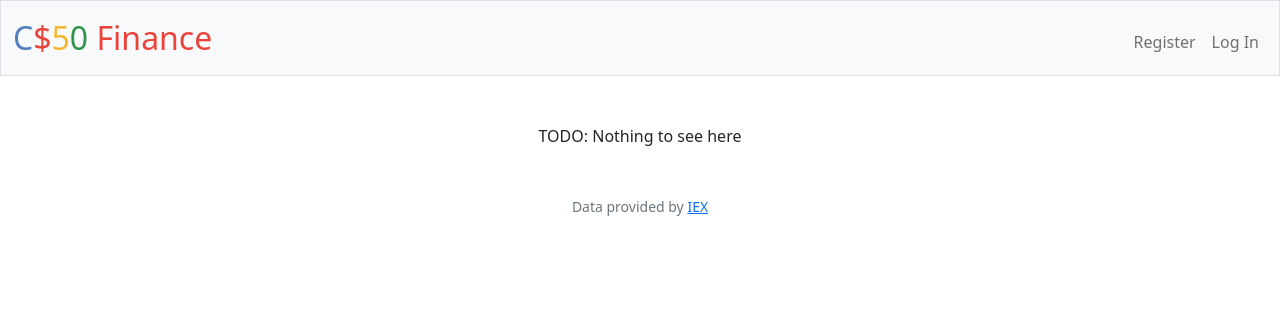
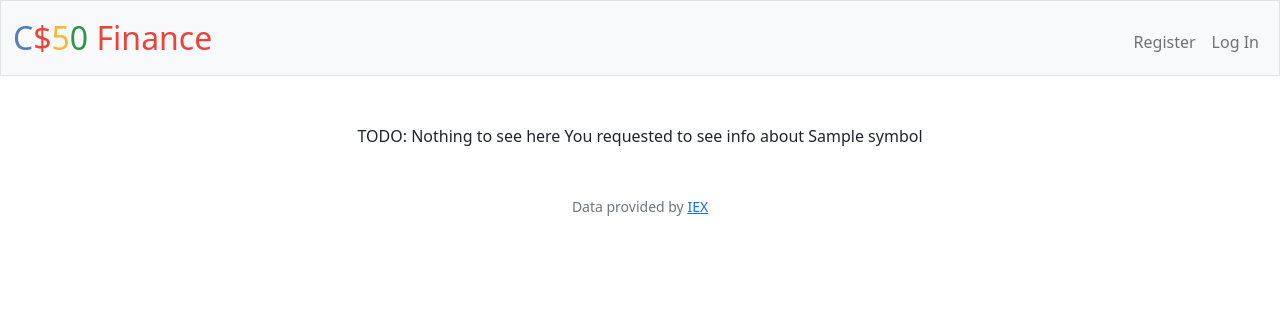
Before and after one commit to Hillgrove/CS50x, a Flask app: template week09/4.pset09/finance/templates/quoted.html in a window 1280 px wide. Shown: the top 336 px of the page. Run offline with Flask 3, Linux system fonts and the light colour scheme; the template is opened without the code that fills it: most values are stand-ins (such as "Sample title", 1, 10 or a date in 2020); some libraries are stand-ins or nearby versions.

Commit message:
Tue, Aug 29, 2023, 5:00 PM +02:00

```diff
--- a/week09/4.pset09/finance/app.py
+++ b/week09/4.pset09/finance/app.py
@@ -105,7 +105,9 @@ def quote():
     """Get stock quote."""
 
     if request.method == "POST":
-        return render_template("quoted.html")
+        symbol = request.form.get("symbol")
+        print(symbol)
+        return render_template("quoted.html", symbol)
 
     else:
         return render_template("quote.html")
--- a/week09/4.pset09/finance/templates/quoted.html
+++ b/week09/4.pset09/finance/templates/quoted.html
@@ -6,4 +6,5 @@
 
 {% block main %}
     TODO: Nothing to see here
+    You requested to see info about {{ symbol }}
 {% endblock %}
```
